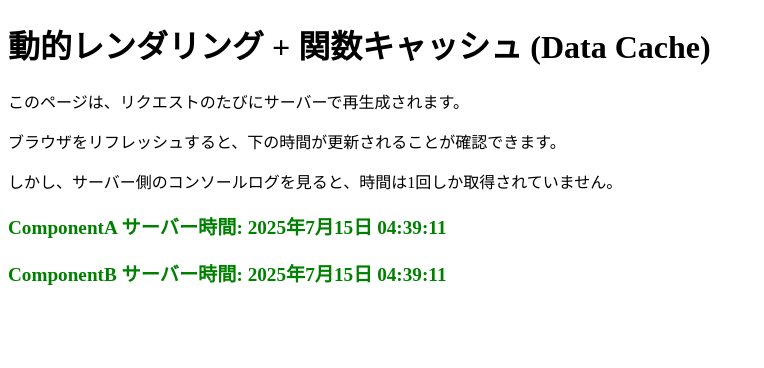
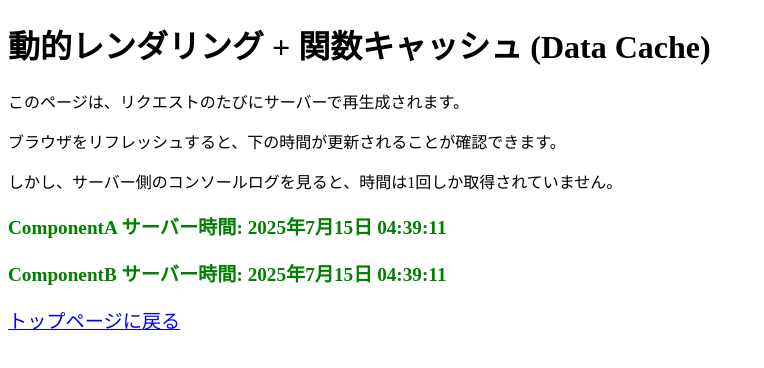
Before and after one commit to nayutarou/akira-practices, a Next.js app: page /func-cache in a window 1280 px wide. Shown: the top 368 px of the page, without its empty margins (0-764 px from the left). Built offline with nearby package versions, Linux system fonts and the light colour scheme.

Commit message:
feat: add cache demo pages

```diff
--- a/app/func-cache/page.tsx
+++ b/app/func-cache/page.tsx
@@ -1,24 +1,30 @@
-import { ComponentA, ComponentB } from './ui/time-components'
+import Link from "next/link";
+import { ComponentA, ComponentB } from "./ui/time-components";
 
 // このページを動的レンダリングに設定します。
 // これにより、リクエストごとにページが再生成されます。
-export const dynamic = 'force-dynamic'
+export const dynamic = "force-dynamic";
 
 export default async function Page() {
   return (
     <div>
       <h1>動的レンダリング + 関数キャッシュ (Data Cache)</h1>
       <p>このページは、リクエストのたびにサーバーで再生成されます。</p>
-      <p>ブラウザをリフレッシュすると、下の時間が更新されることが確認できます。</p>
+      <p>
+        ブラウザをリフレッシュすると、下の時間が更新されることが確認できます。
+      </p>
       <p>
         しかし、サーバー側のコンソールログを見ると、時間は1回しか取得されていません。
       </p>
-      <p style={{ fontWeight: 'bold', fontSize: '1.2rem', color: 'green' }}>
+      <p style={{ fontWeight: "bold", fontSize: "1.2rem", color: "green" }}>
         <ComponentA />
       </p>
-      <p style={{ fontWeight: 'bold', fontSize: '1.2rem', color: 'green' }}>
+      <p style={{ fontWeight: "bold", fontSize: "1.2rem", color: "green" }}>
         <ComponentB />
       </p>
+      <Link href="/" style={{ fontSize: "1.2rem", color: "blue" }}>
+        トップページに戻る
+      </Link>
     </div>
-  )
+  );
 }
--- a/app/top-cache/page.tsx
+++ b/app/top-cache/page.tsx
@@ -1,4 +1,5 @@
 import { getServerTime } from "@/lib/getTime";
+import Link from "next/link";
 
 // このページはデフォルトで静的にレンダリングされます。
 // ビルド時に一度だけサーバー時間が取得され、その結果がキャッシュされます。
@@ -11,9 +12,12 @@ export default async function Page() {
       <h1>トップレベルキャッシュ (Full Route Cache)</h1>
       <p>このページの時間は、ビルド時に一度だけ生成されたものです。</p>
       <p>ブラウザをリフレッシュしても、時間は更新されません。</p>
-      <p style={{ fontWeight: 'bold', fontSize: '1.2rem', color: 'blue' }}>
+      <p style={{ fontWeight: "bold", fontSize: "1.2rem", color: "blue" }}>
         サーバー時間: {time}
       </p>
+      <Link href="/" style={{ fontSize: "1.2rem", color: "blue" }}>
+        トップページに戻る
+      </Link>
     </div>
   );
 }
```
